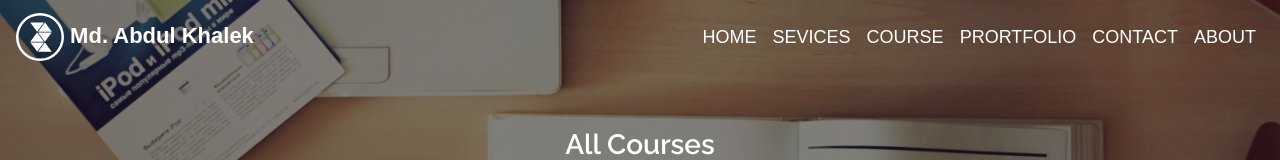
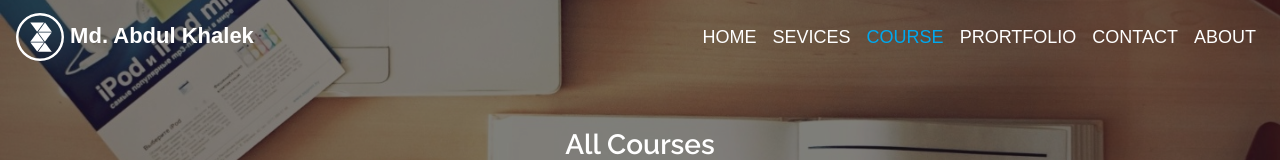
Before and after one commit to A-Khalek/ReactjsProject, a React (Create React App) app: page /course in a window 1280 px wide. Shown: the top 160 px of the page. Built offline with nearby package versions, Linux system fonts and the light colour scheme.

Commit message:
pageActivity,pageTitle
add pageActivity and pageTitle

```diff
--- a/public/index.html
+++ b/public/index.html
@@ -26,7 +26,6 @@
     <link rel="apple-touch-icon" href="%PUBLIC_URL%/logo192.png" />
     <link rel="manifest" href="%PUBLIC_URL%/manifest.json" />
 
-    <title>Khalek</title>
   </head>
   <body>
     <noscript>You need to enable JavaScript to run this app.</noscript>
--- a/src/asset/css/custom.css
+++ b/src/asset/css/custom.css
@@ -93,7 +93,7 @@
     font-family:'Montserreat', sans-serif;
     font-size: 18px;
     font-weight: 400;
-    color: #ffffff !important;
+    color: #ffffff;
 }
 .navItemColorScroll{
     text-decoration: none !important;
--- a/src/component/topNavigation/TopNavigation.js
+++ b/src/component/topNavigation/TopNavigation.js
@@ -7,14 +7,15 @@ import blueLogo from '../../asset/image/navlogoScroll.svg'
 import {NavLink} from "react-router-dom";
 
 class TopNavigation extends Component {
-    constructor() {
+    constructor(props) {
         super();
         this.state={
             navBarTitle:"navTitle",
             navBarLogo:[whiteLogo],
             navVariant: 'dark',
             navBack:"navBackground",
-            navBarFont:"navItemColor"
+            navBarFont:"navItemColor",
+            pageTitle:props.Title
         }
     }
 
@@ -46,12 +47,13 @@ class TopNavigation extends Component {
 
                         </Nav>
                         <Nav>
-                            <Nav.Link><NavLink className={this.state.navBarFont} to="/">HOME</NavLink></Nav.Link>
-                            <Nav.Link><NavLink className={this.state.navBarFont} to="/services">SEVICES</NavLink></Nav.Link>
-                            <Nav.Link><NavLink className={this.state.navBarFont} to="/course">COURSE</NavLink></Nav.Link>
-                            <Nav.Link><NavLink className={this.state.navBarFont} to="/portfolio">PRORTFOLIO</NavLink></Nav.Link>
-                            <Nav.Link><NavLink className={this.state.navBarFont} to="/contact">CONTACT</NavLink></Nav.Link>
-                            <Nav.Link><NavLink className={this.state.navBarFont} to="/about">ABOUT</NavLink></Nav.Link>
+                            <title>{this.state.pageTitle}</title>
+                            <Nav.Link><NavLink exact activeStyle={{color:'#00a8ee'}} className={this.state.navBarFont} to="/">HOME</NavLink></Nav.Link>
+                            <Nav.Link><NavLink exact activeStyle={{color:'#00a8ee'}} className={this.state.navBarFont} to="/services">SEVICES</NavLink></Nav.Link>
+                            <Nav.Link><NavLink exact activeStyle={{color:'#00a8ee'}} className={this.state.navBarFont} to="/course">COURSE</NavLink></Nav.Link>
+                            <Nav.Link><NavLink exact activeStyle={{color:'#00a8ee'}} className={this.state.navBarFont} to="/portfolio">PRORTFOLIO</NavLink></Nav.Link>
+                            <Nav.Link><NavLink exact activeStyle={{color:'#00a8ee'}} className={this.state.navBarFont} to="/contact">CONTACT</NavLink></Nav.Link>
+                            <Nav.Link><NavLink exact activeStyle={{color:'#00a8ee'}} className={this.state.navBarFont} to="/about">ABOUT</NavLink></Nav.Link>
                         </Nav>
                     </Navbar.Collapse>
                 </Navbar>
--- a/src/pages/AboutPage.js
+++ b/src/pages/AboutPage.js
@@ -8,7 +8,7 @@ class AboutPage extends Component {
     render() {
         return (
             <Fragment>
-                <TopNavigation/>
+                <TopNavigation Title="About Me"/>
                 <PageTop pageTitle="About Me"/>
                 <AboutDescription/>
                 <Footer/>
--- a/src/pages/ContactPage.js
+++ b/src/pages/ContactPage.js
@@ -8,7 +8,7 @@ class ContactPage extends Component {
     render() {
         return (
             <Fragment>
-                <TopNavigation/>
+                <TopNavigation Title="Contact"/>
                 <PageTop pageTitle="Contact"/>
                 <ContactDescription />
                 <Footer/>
--- a/src/pages/CoursePage.js
+++ b/src/pages/CoursePage.js
@@ -8,7 +8,7 @@ class CoursePage extends Component {
     render() {
         return (
             <Fragment>
-                <TopNavigation/>
+                <TopNavigation Title="Course"/>
                 <PageTop pageTitle="All Courses"/>
                 <AllCoursesDesc/>
                 <Footer/>
--- a/src/pages/HomePage.js
+++ b/src/pages/HomePage.js
@@ -14,7 +14,7 @@ class HomePage extends Component {
     render() {
         return (
             <Fragment>
-                <TopNavigation/>
+                <TopNavigation Title="Home"/>
                 <TopBanner/>
                 <Services/>
                 <Analysis/>
--- a/src/pages/PortfolioPage.js
+++ b/src/pages/PortfolioPage.js
@@ -8,7 +8,7 @@ class PortfolioPage extends Component {
     render() {
         return (
             <Fragment>
-                <TopNavigation/>
+                <TopNavigation Title="Portfolio"/>
                 <PageTop pageTitle="Portfolio"/>
                 <PortfolioDescription/>
                 <Footer/>
--- a/src/pages/ServicePage.js
+++ b/src/pages/ServicePage.js
@@ -8,7 +8,7 @@ class ServicePage extends Component {
     render() {
         return (
             <Fragment>
-                <TopNavigation/>
+                <TopNavigation Title="Service"/>
                 <PageTop pageTitle="Portfolio"/>
                 <ServicesDescription/>
                 <Footer/>
```
